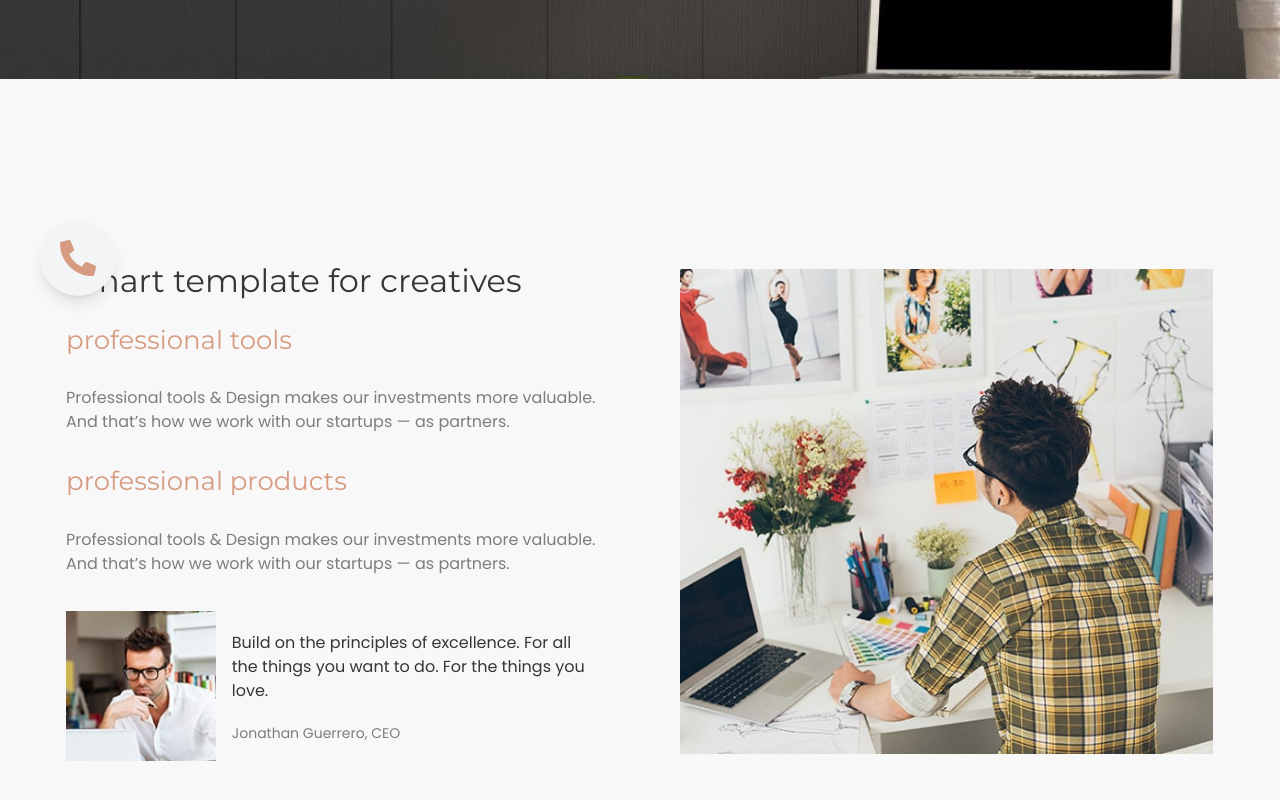
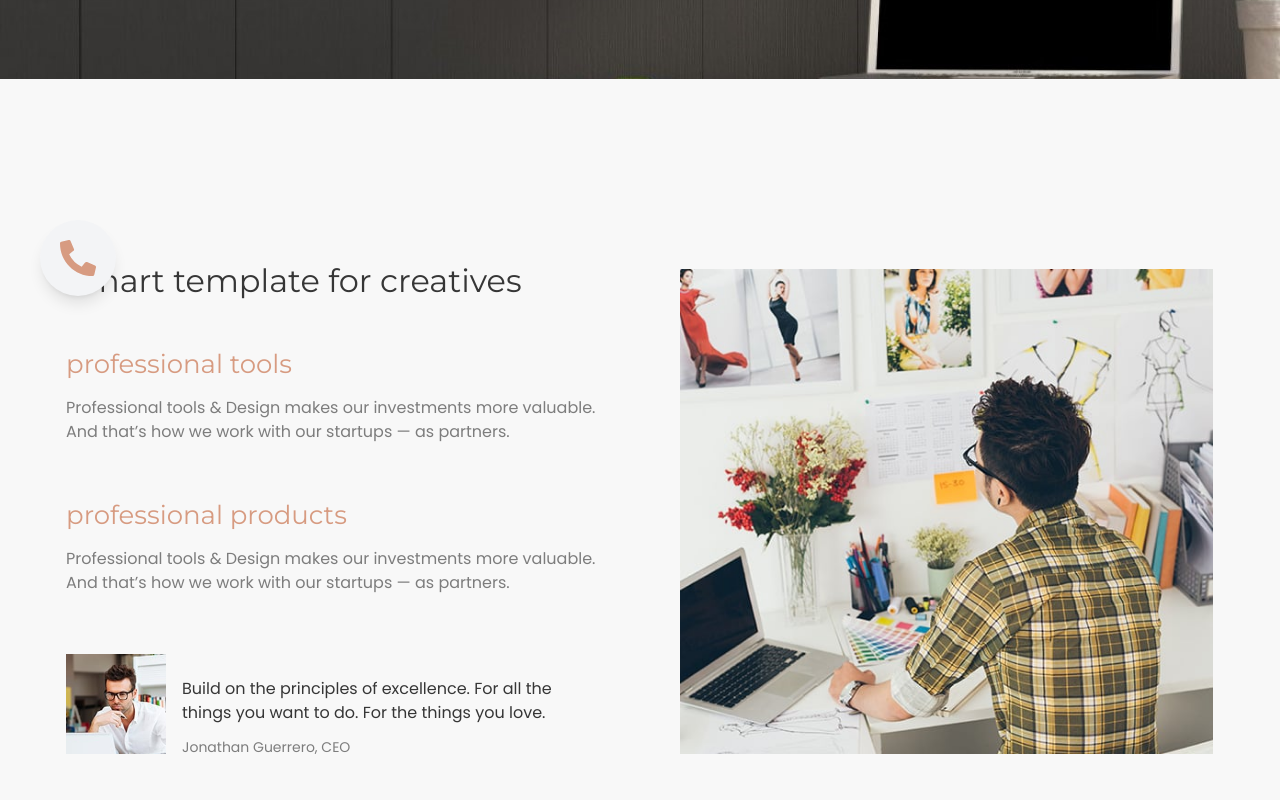
Before and after one commit to ashfakniloy/graphonex, a Next.js app: page /about in a window 1280 px wide. Shown: the part 464-1264 px from the top of the page. Built offline with nearby package versions, Linux system fonts and the light colour scheme.

Commit message:
fixed image width issue

```diff
--- a/components/Creatives.js
+++ b/components/Creatives.js
@@ -5,38 +5,45 @@ function Creatives() {
     <div className="bg-custom-gray4">
       <div className="container py-12 lg:py-[190px] px-4">
         <div className="flex flex-col lg:flex-row gap-7 lg:gap-20 pb-20 ">
-          <div className="flex-1 flex flex-col justify-between">
+          <div className="lg:flex-1 flex flex-col justify-between">
             <h1 className="heading-lg lg:text-[32px]">
               Smart template for creatives
             </h1>
-            <h2 className="mt-5 text-custom-orange text-[19px] lg:text-[26px] font-Montserrat">
+            <div className="mt-5">
+              <h2 className=" text-custom-orange text-[19px] lg:text-[26px] font-Montserrat">
                 professional tools
               </h2>
-            <p className="mt-5 text-custom-gray3">
+              <p className="text-custom-gray3 mt-5">
                 Professional tools & Design makes our investments more valuable.
                 And that’s how we work with our startups — as partners.
               </p>
+            </div>
+            <div>
               <h2 className="mt-5 text-custom-orange text-[19px] lg:text-[26px] font-Montserrat">
                 professional products
               </h2>
-            <p className="mt-5 text-custom-gray3">
+              <p className=" text-custom-gray3 mt-5">
                 Professional tools & Design makes our investments more valuable.
                 And that’s how we work with our startups — as partners.
               </p>
-            <div className="mt-5 flex gap-2 lg:gap-4">
+            </div>
+
+            <div className="mt-5 flex justify-between items-center gap-3 lg:gap-4">
+              <div className="">
                 <Image
                   src="/images/about/about.jpg"
                   alt=""
                   className=""
-                width={300}
-                height={300}
+                  width={100}
+                  height={100}
                 />
-              <div className="mt-5">
+              </div>
+              <div className="lg:mt-5 flex-1">
                 <p className=" text-custom-gray text-sm lg:text-base">
                   Build on the principles of excellence. For all the things you
                   want to do. For the things you love.
                 </p>
-                <p className="mt-5 text-custom-gray3 text-sm">
+                <p className="mt-3 text-custom-gray3 text-xs lg:text-sm">
                   Jonathan Guerrero, CEO
                 </p>
               </div>
```
Lines whose indentation alone changed are shown as unchanged.
